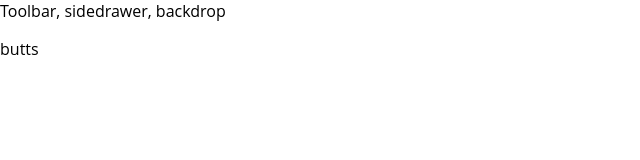
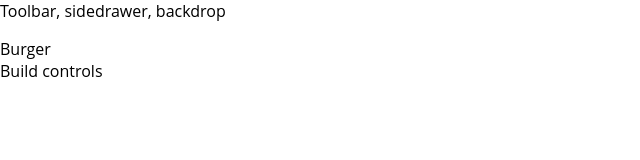
Before and after one commit to ahrGNUts/Burger-Builder, a React (Create React App) app: page / in a window 1280 px wide. Shown: the top 160 px of the page, without its empty margins (0-640 px from the left). Built offline with nearby package versions, Linux system fonts and the light colour scheme; the HTML template or start-up script is replaced by a standard one.

Commit message:
burger builder container and spacing for header

```diff
--- a/src/App.js
+++ b/src/App.js
@@ -1,11 +1,12 @@
 import React from 'react';
 
 import Layout from './components/Layout/Layout';
+import BurgerBuilder from './containers/BurgerBuilder/BurgerBuilder';
 
 function App() {
   return (
     <div>
-      <Layout><p>butts</p></Layout>
+      <Layout><BurgerBuilder/></Layout>
     </div>
   );
 }
--- a/src/components/Layout/Layout.js
+++ b/src/components/Layout/Layout.js
@@ -1,9 +1,10 @@
 import React from 'react';
+import classes from './Layout.module.css';
 
 const layout = ( props ) => (
     <>
         <div>Toolbar, sidedrawer, backdrop</div>
-        <main>
+        <main className={classes.Content}>
             {props.children}
         </main>
     </>
--- /dev/null
+++ b/src/components/Layout/Layout.module.css
@@ -0,0 +1,3 @@
+.Content {
+    margin-top: 16px;
+}
--- /dev/null
+++ b/src/containers/BurgerBuilder/BurgerBuilder.js
@@ -0,0 +1,18 @@
+import React, { Component } from 'react';
+
+class BurgerBuilder extends Component {
+    render() {
+        return (
+            <>
+                <div>
+                    Burger
+                </div>
+                <div>
+                    Build controls
+                </div>
+            </>
+        );
+    }
+}
+
+export default BurgerBuilder;
```
